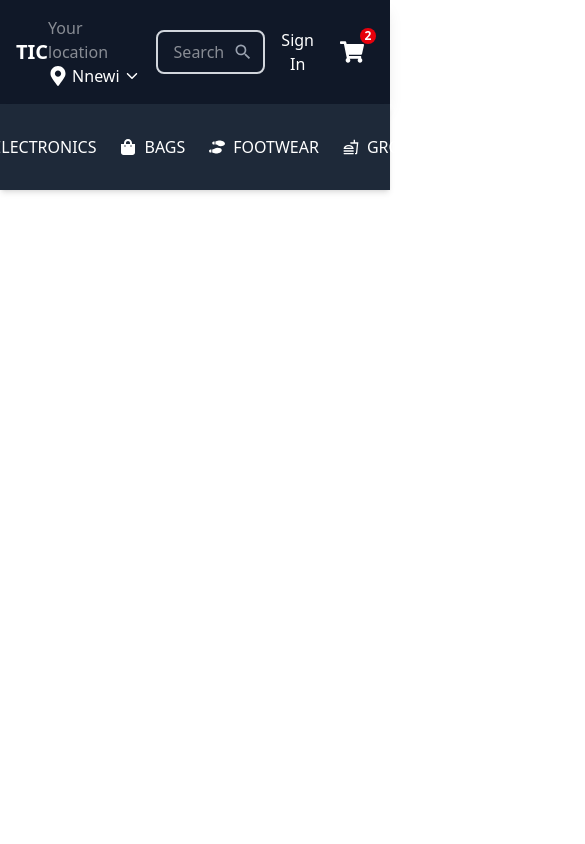
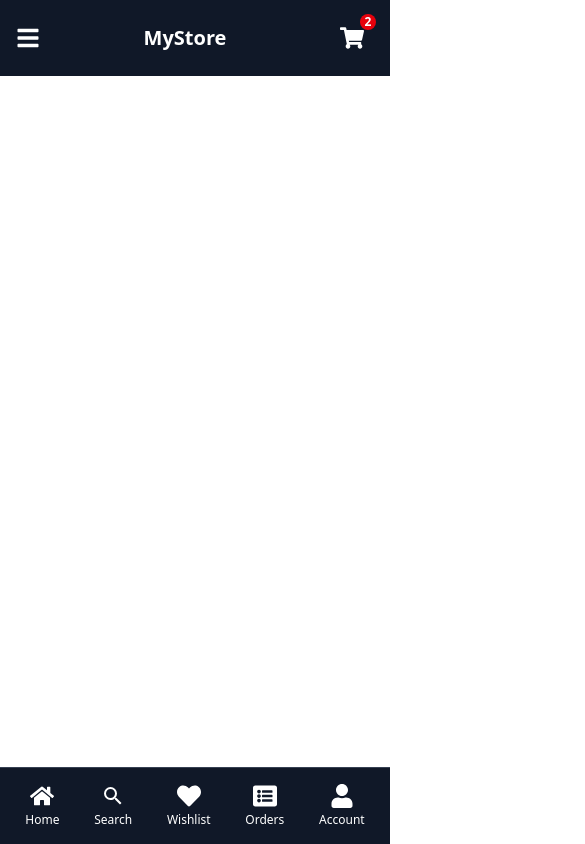
Before and after one commit to TobeChukwu278/TIC--12Nnewi, a React (Vite) app: page / in a window 390 px wide. Shown: the top 844 px of the page, 585 px wide, since content can reach past the window. Built offline with nearby package versions, Linux system fonts and the light colour scheme.

Commit message:
Added mobil responsiveness

```diff
--- a/src/components/nav/Nav.jsx
+++ b/src/components/nav/Nav.jsx
@@ -1,40 +1,117 @@
-import React from 'react';
+import React, { useState } from 'react';
 import { NavLink } from 'react-router-dom';
+import { FaBars, FaTimes, FaHome, FaHeart, FaListAlt, FaUser } from 'react-icons/fa';
+import { MdSearch } from 'react-icons/md';
 import SearchInput from './SearchInput';
 import DropdownNavItem from './DropdownNavItem';
 import LocationDropdown from './LocationDropdown';
 import Cart from './Cart';
-
-// You can create a separate file for your NavList and import it
-import { NavList } from './NavList'; // Assuming you put the NavList in a separate file
+import { NavList } from './NavList';
 
 const Navigation = () => {
+    const [isMenuOpen, setIsMenuOpen] = useState(false);
+
     return (
         <div>
-            {/* Top Navigation Bar (Logo, Location, Search, Login/Cart) */}
+            {/* Mobile Header (Top) */}
+            <nav className="bg-gray-900 p-4 flex justify-between items-center lg:hidden">
+                <button onClick={() => setIsMenuOpen(!isMenuOpen)} className="text-white">
+                    {isMenuOpen ? <FaTimes className="h-6 w-6" /> : <FaBars className="h-6 w-6" />}
+                </button>
+                <div className="font-bold text-xl text-white">MyStore</div>
+                <Cart />
+            </nav>
+
+            {/* Mobile Menu (Full-screen overlay) */}
+            <div className={`fixed inset-0 bg-gray-800 text-white z-50 transform lg:hidden transition-transform duration-300 ease-in-out ${isMenuOpen ? 'translate-x-0' : '-translate-x-full'}`}>
+                {/* Mobile Menu Header */}
+                <div className="p-4 flex justify-between items-center border-b border-gray-700">
+                    <div className="font-bold text-xl">MyStore</div>
+                    <button onClick={() => setIsMenuOpen(false)} className="text-white">
+                        <FaTimes className="h-6 w-6" />
+                    </button>
+                </div>
+
+                {/* Mobile Menu Content */}
+                <div className="p-4 space-y-4">
+                    {/* Sign-in button for mobile menu is here */}
+                    <div className="border-b border-gray-700 pb-4">
+                        <button className="w-full text-left p-2 rounded text-white bg-blue-600 hover:bg-blue-700 font-medium">
+                            Sign In
+                        </button>
+                    </div>
+
+                    <div className="border-b border-gray-700 pb-4">
+                        <LocationDropdown />
+                    </div>
+                    <div className="border-b border-gray-700 pb-4">
+                        <SearchInput />
+                    </div>
+                    <nav>
+                        <div className="flex flex-col space-y-2">
+                            {NavList.map((item, index) => {
+                                if (item.hasDropdown) {
+                                    return <DropdownNavItem key={index} item={item} />;
+                                } else {
+                                    return (
+                                        <NavLink
+                                            key={index}
+                                            to={`/${item.Navitem.toLowerCase().replace(/\s/g, '-')}`}
+                                            className="py-2 text-white hover:text-gray-400 font-medium transition-colors duration-200 flex items-center space-x-2"
+                                            onClick={() => setIsMenuOpen(false)}
+                                        >
+                                            {item.icon}
+                                            <span>{item.Navitem}</span>
+                                        </NavLink>
+                                    );
+                                }
+                            })}
+                        </div>
+                    </nav>
+                </div>
+            </div>
+
+            {/* Mobile Bottom Navigation Bar */}
+            <div className="fixed bottom-0 left-0 right-0 bg-gray-900 p-2 flex justify-around items-center text-white border-t border-gray-700 lg:hidden z-40">
+                <NavLink to="/" onClick={() => setIsMenuOpen(false)} className="flex flex-col items-center p-2 text-white hover:text-gray-400">
+                    <FaHome className="h-6 w-6" />
+                    <span className="text-xs mt-1">Home</span>
+                </NavLink>
+                <NavLink to="/search" onClick={() => setIsMenuOpen(false)} className="flex flex-col items-center p-2 text-white hover:text-gray-400">
+                    <MdSearch className="h-6 w-6" />
+                    <span className="text-xs mt-1">Search</span>
+                </NavLink>
+                <NavLink to="/wishlist" onClick={() => setIsMenuOpen(false)} className="flex flex-col items-center p-2 text-white hover:text-gray-400">
+                    <FaHeart className="h-6 w-6" />
+                    <span className="text-xs mt-1">Wishlist</span>
+                </NavLink>
+                <NavLink to="/orders" onClick={() => setIsMenuOpen(false)} className="flex flex-col items-center p-2 text-white hover:text-gray-400">
+                    <FaListAlt className="h-6 w-6" />
+                    <span className="text-xs mt-1">Orders</span>
+                </NavLink>
+                <NavLink to="/account" onClick={() => setIsMenuOpen(false)} className="flex flex-col items-center p-2 text-white hover:text-gray-400">
+                    <FaUser className="h-6 w-6" />
+                    <span className="text-xs mt-1">Account</span>
+                </NavLink>
+            </div>
+
+            {/* Desktop Navigation (hidden on small screens) */}
+            <div className="hidden lg:block">
+                {/* Your existing desktop navigation structure */}
                 <nav className="bg-gray-900 p-4 flex items-center justify-between shadow-lg text-white">
-
-                {/* Logo */}
-                <div className="font-bold text-xl">TIC</div>
-
-                {/* Location Dropdown */}
+                    <div className="font-bold text-xl">MyStore</div>
                     <div>
                         <LocationDropdown />
                     </div>
-
-                {/* Search Component */}
                     <div className="flex-grow max-w-lg mx-4">
                         <SearchInput />
                     </div>
-
-                {/* Login CTA and Cart */}
                     <div className="flex items-center space-x-4">
                         <button className="text-white hover:text-gray-400">Sign In</button>
                         <Cart />
                     </div>
                 </nav>
 
-            {/* Bottom Navigation Bar (Categories) */}
                 <nav className="bg-gray-800 p-4 shadow-md">
                     <div className="container mx-auto flex justify-center space-x-6">
                         {NavList.map((item, index) => {
@@ -45,9 +122,8 @@ const Navigation = () => {
                                     <NavLink
                                         key={index}
                                         to={`/${item.Navitem.toLowerCase().replace(/\s/g, '-')}`}
-                                    className="text-white hover:text-gray-400 font-medium transition-colors duration-200 flex items-center space-x-2" // Added flex classes
+                                        className="text-white hover:text-gray-400 font-medium transition-colors duration-200 flex items-center space-x-2"
                                     >
-                                    {/* Render the icon */}
                                         {item.icon}
                                         <span>{item.Navitem}</span>
                                     </NavLink>
@@ -57,6 +133,7 @@ const Navigation = () => {
                     </div>
                 </nav>
             </div>
+        </div>
     );
 };
 
```
Lines whose indentation alone changed are shown as unchanged.
